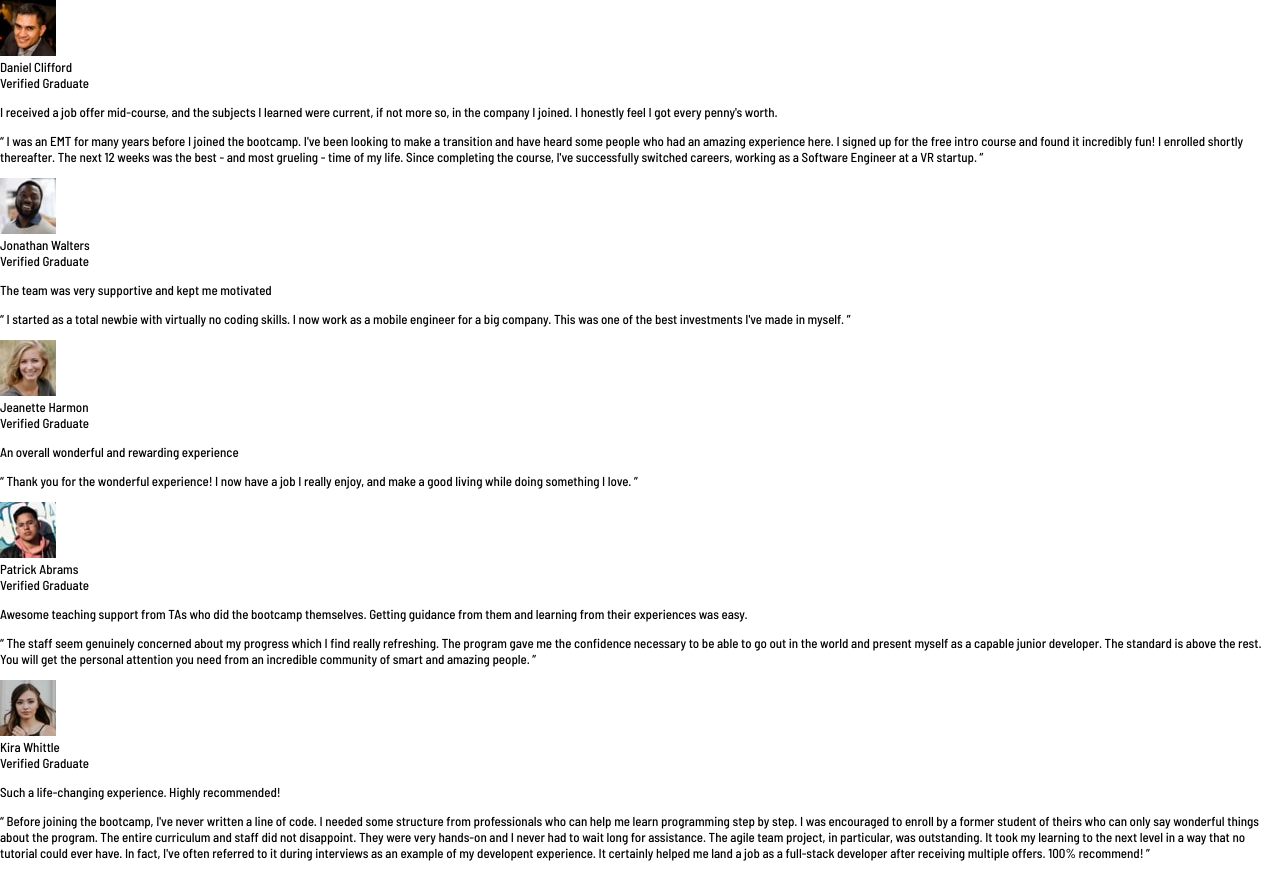
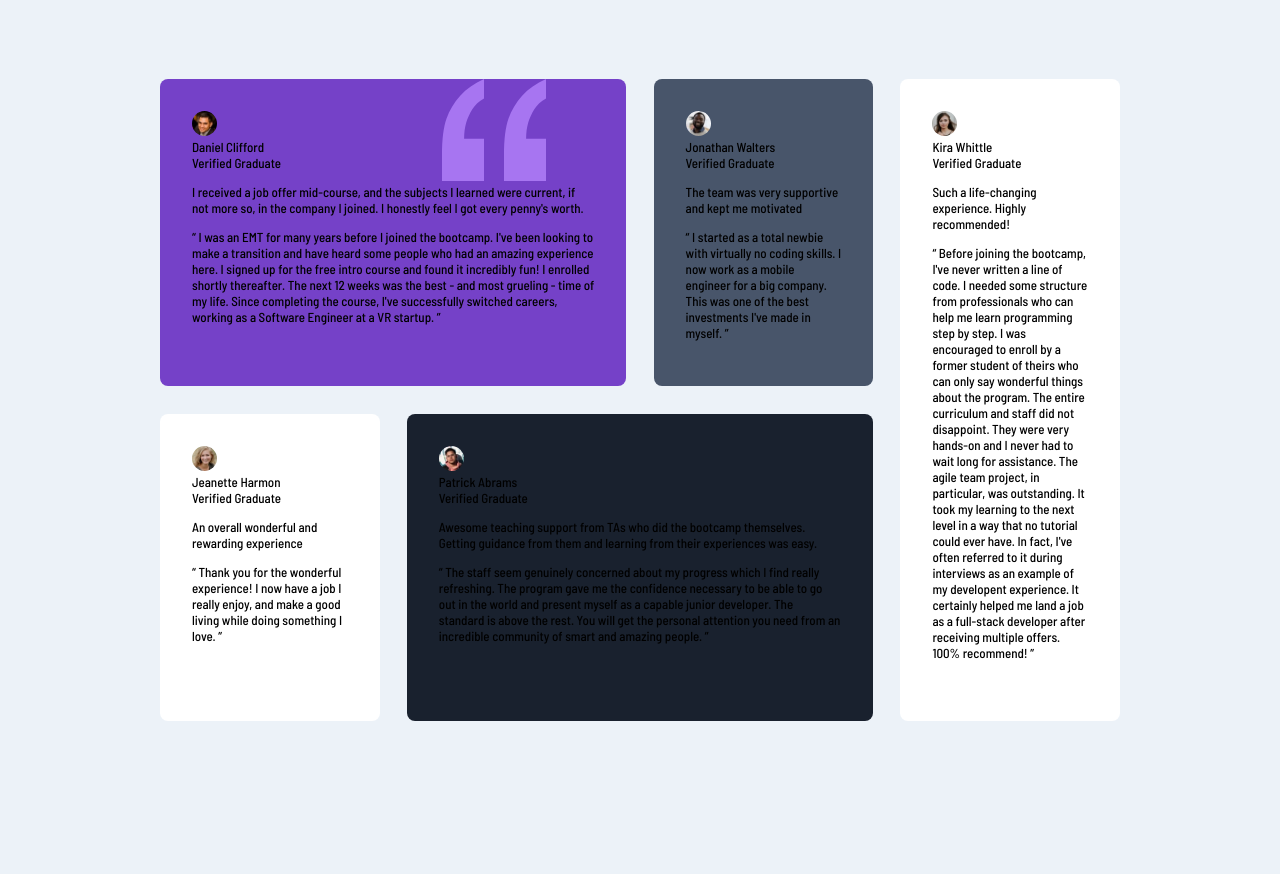
Before and after one commit to xapzx/testimonials-grid-section, a plain HTML site: page index.html in a window 1280 px wide. After the commit the page ends 800 px from the top, so only its background shows below. Drawn offline with Linux system fonts and the light colour scheme.

Commit message:
Set up the grid for the cards

```diff
--- a/index.html
+++ b/index.html
@@ -13,7 +13,8 @@
 </head>
 <body>
   <main>
-    <div class="card">
+    <div class="cards-container">
+      <div class="card card-0">
         <div class="author">
           <img src="images/image-daniel.jpg" alt="Image of Daniel">
           <div class="author-info">
@@ -28,7 +29,7 @@
           </p>
         </div>
       </div>
-    <div class="card">
+      <div class="card card-1">
         <div class="author">
           <img src="images/image-jonathan.jpg" alt="Image of Jonathan">
           <div class="author-info">
@@ -43,7 +44,7 @@
           </p>
         </div>
       </div>
-    <div class="card">
+      <div class="card card-2">
         <div class="author">
           <img src="images/image-jeanette.jpg" alt="Image of Jeanette">
           <div class="author-info">
@@ -58,7 +59,7 @@
           </p>
         </div>
       </div>
-    <div class="card">
+      <div class="card card-3">
         <div class="author">
           <img src="images/image-patrick.jpg" alt="Image of Patrick">
           <div class="author-info">
@@ -73,7 +74,7 @@
           </p>
         </div>
       </div>
-    <div class="card">
+      <div class="card card-4">
         <div class="author">
           <img src="images/image-kira.jpg" alt="Image of Kira">
           <div class="author-info">
@@ -88,6 +89,7 @@
           </p>
         </div>
       </div>
+    </div>
   </main>
 </body>
 </html>
--- a/styles.css
+++ b/styles.css
@@ -23,8 +23,64 @@ body {
     font-family: 'Barlow Semi Condensed', sans-serif;
     font-size: 13px;
     min-height: 100vh;
+    background-color: var(--light-grayish-blue);
 }
 
 main {
     display: grid;
+    align-items: center;
+    justify-content: center;
+    height: 100vh;
 }
+
+.cards-container {
+    display: grid;
+    grid-template-columns: repeat(4, 1fr);
+    grid-template-rows: repeat(2, 1fr);
+    gap: 1.7rem;
+    max-width: 960px;
+}
+
+.card {
+    border-radius: 8px;
+    overflow: hidden;
+    padding: 2rem;
+}
+
+.card-0 {
+    grid-row: 1;
+    grid-column: 1 / 3;
+    background-color: var(--moderate-violet);
+    background-image: url(images/bg-pattern-quotation.svg);
+    background-repeat: no-repeat;
+    background-position: right 5rem top;
+}
+
+.card-1 {
+    grid-row: 1;
+    grid-column: 3;
+    background-color: var(--very-dark-grayish-blue);
+}
+
+.card-2 {
+    grid-row: 2;
+    grid-column: 1;
+    background-color: var(--white);
+}
+
+.card-3 {
+    grid-row: 2;
+    grid-column: 2 / 4;
+    background-color: var(--very-dark-blackish-blue);
+}
+
+.card-4 {
+    grid-row: 1 / -1;
+    grid-column: -2;
+    background-color: var(--white);
+}
+
+img {
+    border-radius: 50%;
+    width: 25px;
+}
```
Lines whose indentation alone changed are shown as unchanged.
